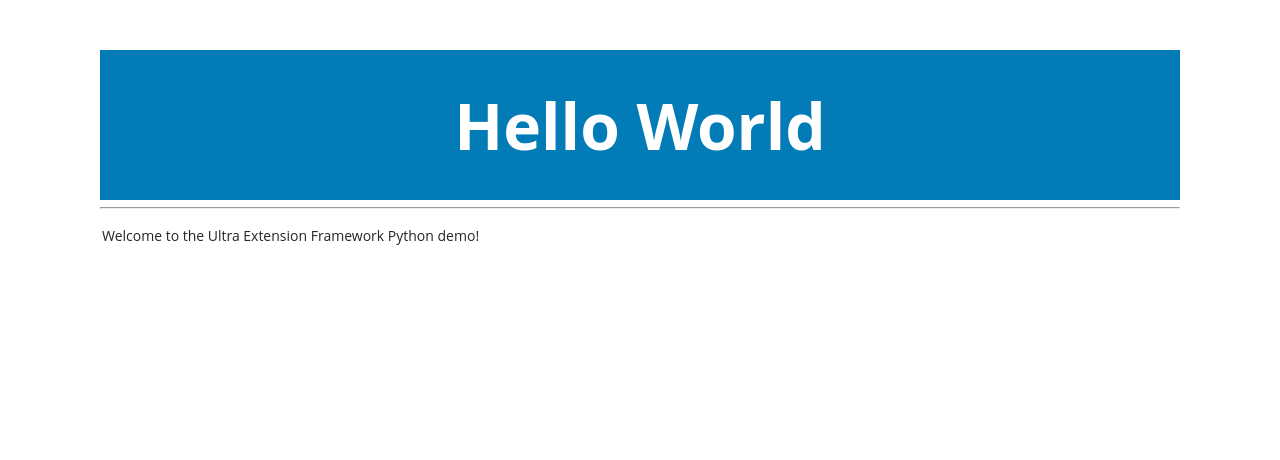
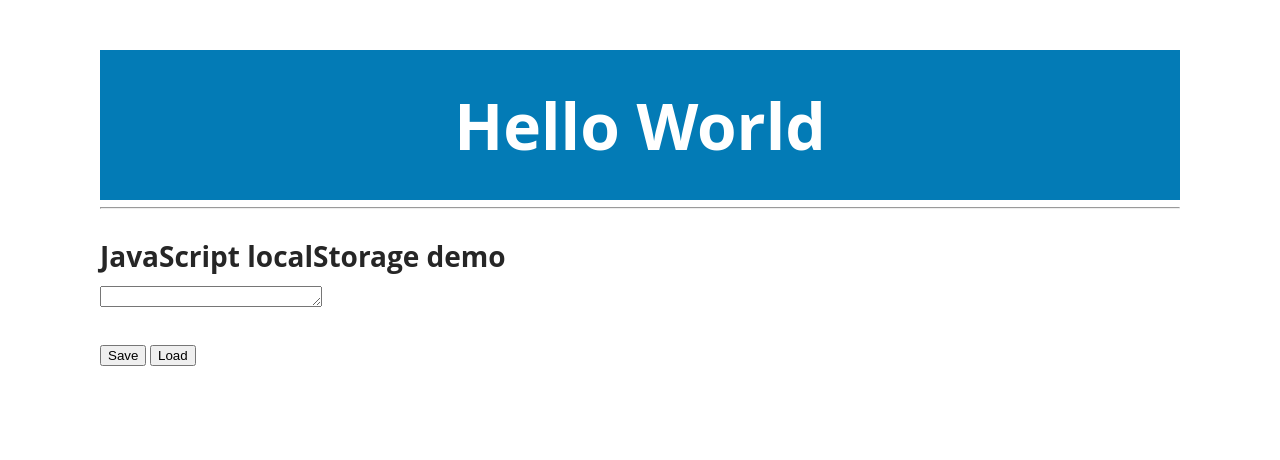
Before and after one commit to blackboard/BBDN-UEF-Python, a Flask app: page /helloworld/ in a window 1280 px wide. Shown: the top 460 px of the page. Run offline with Flask 2, Linux system fonts and the light colour scheme; a user stored in the database is signed in.

Commit message:
changes in the helloworld panel to show the local storage contents

```diff
--- a/app/templates/helloworld.html
+++ b/app/templates/helloworld.html
@@ -3,7 +3,7 @@
 <head>
   <meta charset="UTF-8">
   <meta name="viewport" content="width=device-width, initial-scale=1.0">
-  <title>UEF HelloWorld</title>
+  <title>UEF Hello Localstorage!</title>
 </head>
 <body>
   <link rel="stylesheet" href="/static/style.css">
@@ -14,7 +14,22 @@
     </header>
     <hr />
     <p>
-      Welcome to the Ultra Extension Framework Python demo!
+      <!-- MBK LOCALSTORAGE Ref: https://www.tiny.cloud/blog/javascript-localstorage/ -->
+      <h1>JavaScript localStorage demo</h1>
+      <textarea id="myTextarea" rows="1" cols="25"></textarea>
+      <p></p>
+      <button onclick="mySave()">Save</button>
+      <button onclick="myLoad()">Load</button>
     </p>
+    <script>
+      function mySave() {
+        var myContent = document.getElementById("myTextarea").value;
+        localStorage.setItem("myContent", myContent);
+      }
+      function myLoad() {
+        var myContent = localStorage.getItem("myContent");
+        document.getElementById("myTextarea").value = myContent;
+      }
+    </script>
 </body>
 </html>
```
